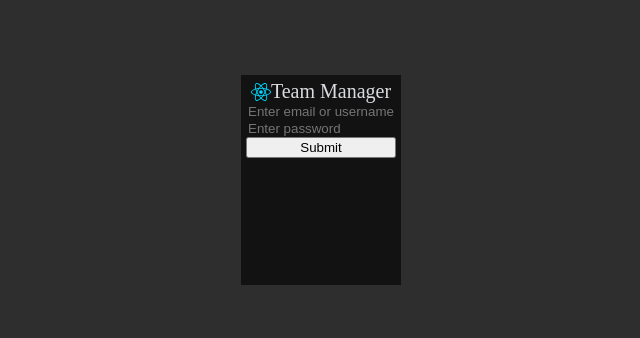
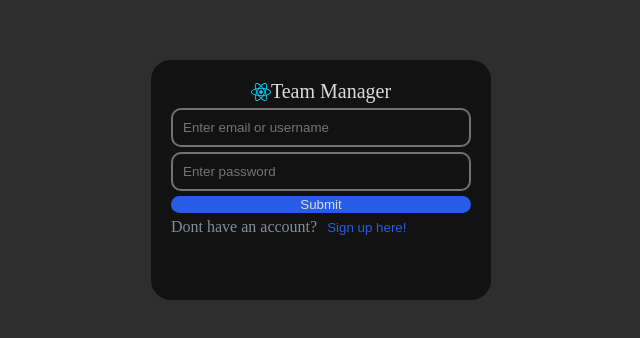
Before and after one commit to bzukowski883/team_manager_fe, a React (Vite) app: page / in a window 1280 px wide. Shown: the part 220-558 px from the top of the page, without its empty margins (319-959 px from the left). Built offline with nearby package versions, Linux system fonts and the light colour scheme.

Commit message:
made the login screen look better

```diff
--- a/src/components/Login.jsx
+++ b/src/components/Login.jsx
@@ -22,6 +22,8 @@ export default function Login() {
         <input id="password-input" type="password" placeholder="Enter password"></input>
 
         <button>Submit</button>
+
+        <text className="sign-up">Dont have an account? <button>Sign up here!</button></text>
       </div>
 
     </div>
--- a/src/styles/login.css
+++ b/src/styles/login.css
@@ -10,12 +10,15 @@
   display: flex;
   flex-direction: column;
 
+  border-radius: 20px;
+
+  gap: 5px;
+  padding: 20px;
+
+  width: 300px;
+  height: 200px;
+
   background-color: var(--color-surface);
-
-  padding: 5px;
-
-  width: 150px;
-  height: 200px;
 }
 .logo {
   display: flex;
@@ -29,6 +32,42 @@
 .login-box input {
   background-color: transparent;
 
-  border: 10px;
+  padding: 10px;
+
+  border-style: solid;
+  border-width: 2px;
   border-radius: 10px;
+
+  border-color: var(--color-border);
+
+  color: var(--color-text);
 }
+.login-box button {
+  background-color: var(--color-primary);
+  color: var(--color-text);
+
+  border-radius: 50px;
+  border-width: 0;
+}
+.login-box button:hover {
+  background-color: var(--color-primary-hover);
+}
+.login-box button:active {
+  background-color: var(--color-primary-active);
+}
+
+.sign-up {
+  color: var(--color-text-muted);
+}
+.sign-up button {
+  background-color: transparent;
+  color: var(--color-primary);
+}
+.sign-up button:hover {
+  background-color: transparent;
+  color: var(--color-primary-hover);
+}
+.sign-up button:active {
+  background-color: transparent;
+  color: var(--color-primary-active);
+}
--- a/src/styles/tokens.css
+++ b/src/styles/tokens.css
@@ -5,7 +5,8 @@
   --color-border:	#707274;	/* hairlines, dividers */
   --color-text:	#dadcdf;	/* primary text */
   --color-text-muted:	#878d92;	/* secondary text, labels */
-  --color-primary:	#275de6	active; /* nav item, links, primary button */
+  --color-primary:	#275de6; /* nav item, links, primary button */
+  --color-primary-active:	#204fc7; /*	active; /* nav item, links, primary button */
   --color-primary-hover:	#4177ff;	/* hover/focus state of primary */
   --color-success:	#34b94a;	/* positive KPI delta, healthy status pill */
   --color-warning:	#dd9b38;	/* at-risk status pill */
```
